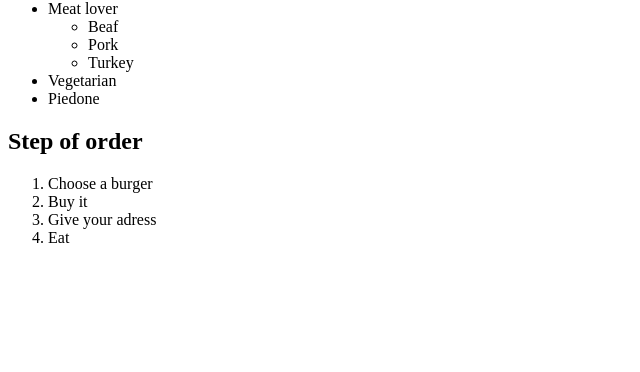
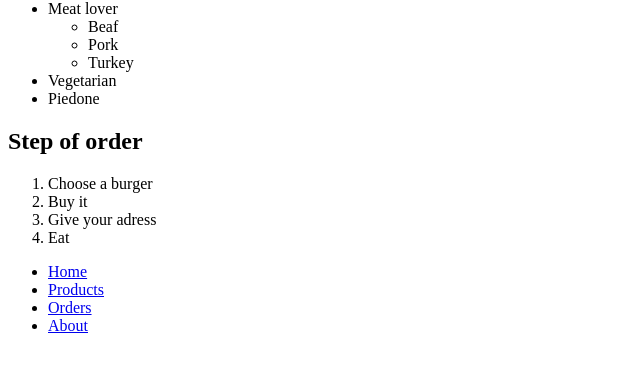
Before and after one commit to SaGitRius/SaGitRius.github.io, a plain HTML site: page index.html in a window 1280 px wide. Shown: the part 230-602 px from the top of the page, without its empty margins (0-640 px from the left). Drawn offline with Linux system fonts and the light colour scheme.

Commit message:
Init page.

```diff
--- a/index.html
+++ b/index.html
@@ -45,7 +45,12 @@
         <li>Give your adress</li>
         <li>Eat</li>
     </ol>
-
+    <ul>
+        <li><a href="/">Home</a></li>
+        <li><a href="/pages/products.html">Products</a></li>
+        <li><a href="/pages/orders.html">Orders</a></li>
+        <li><a href="/about.html">About</li>
+    </ul>
 
 </body>
 
```
